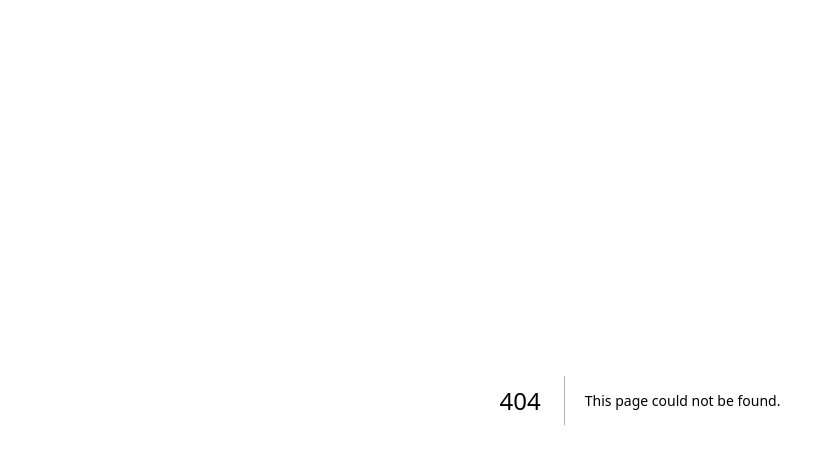
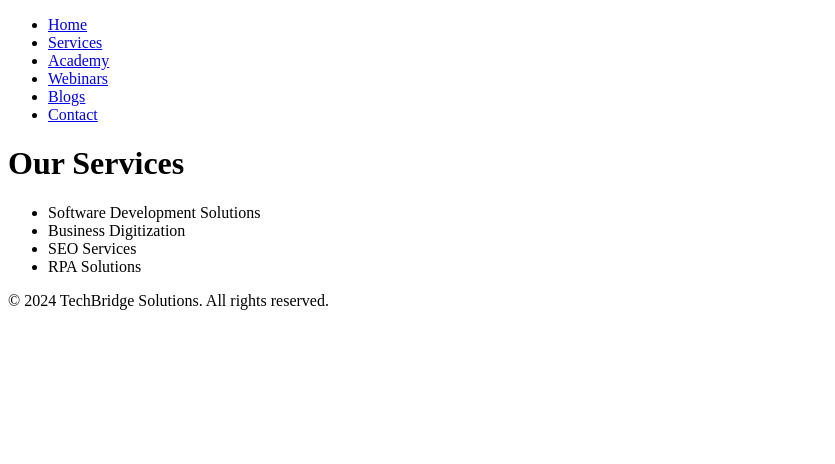
Before and after one commit to LindiweD-Collab/next.js-techbridge, a Next.js app: page /services in a window 1280 px wide. Before the commit this address had no page. Shown: the top 464 px of the page, without its empty margins (0-835 px from the left). Built offline with nearby package versions, Linux system fonts and the light colour scheme.

Commit message:
Create services.js

```diff
--- /dev/null
+++ b/pages/services.js
@@ -0,0 +1,20 @@
+import Header from "../components/Header";
+import Footer from "../components/Footer";
+
+export default function Services() {
+  return (
+    <div>
+      <Header />
+      <main>
+        <h1>Our Services</h1>
+        <ul>
+          <li>Software Development Solutions</li>
+          <li>Business Digitization</li>
+          <li>SEO Services</li>
+          <li>RPA Solutions</li>
+        </ul>
+      </main>
+      <Footer />
+    </div>
+  );
+}
```
